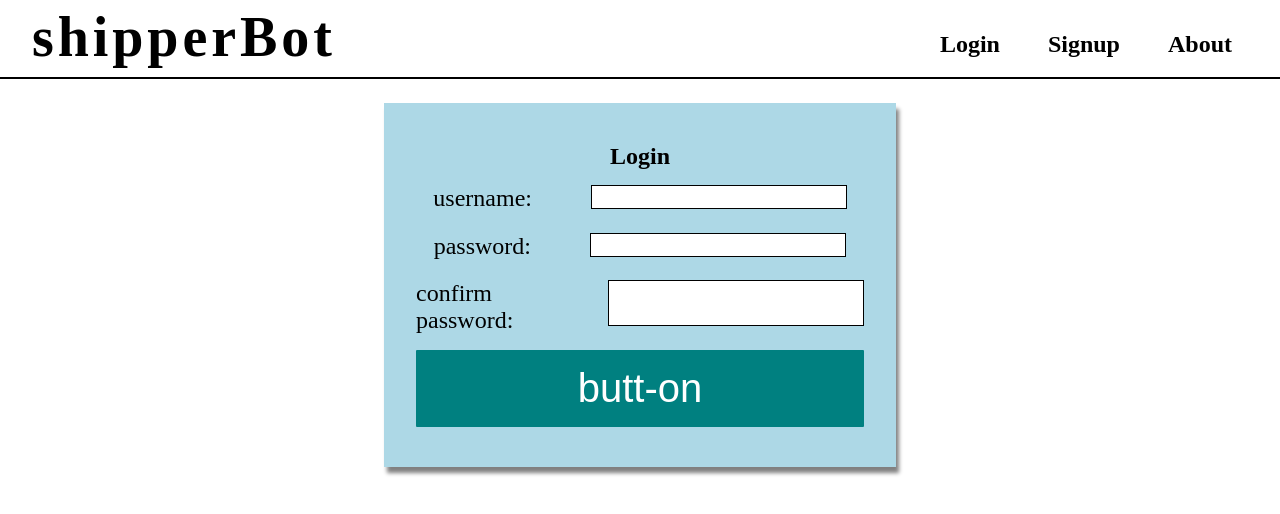
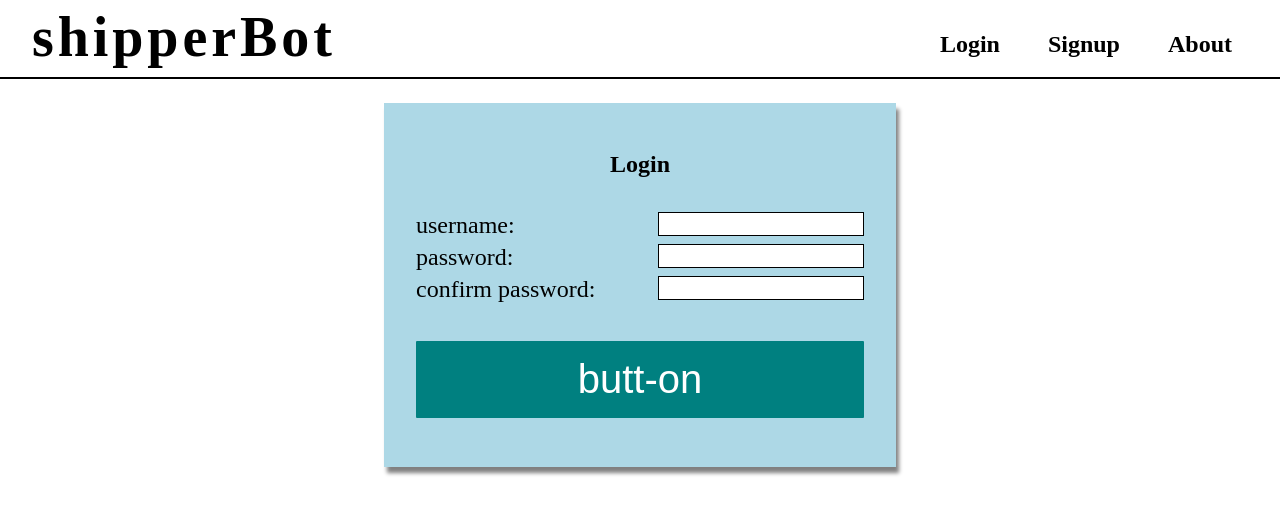
Before and after one commit to austin-bagwell/shipperbot-frontend, a React (Create React App) app: page /signup in a window 1280 px wide. Shown: the top 514 px of the page. Built offline with nearby package versions, Linux system fonts and the light colour scheme.

Commit message:
extract LabeledInput from Signup, adjust styling

```diff
--- a/src/components/elements/Input/LabeledInput.jsx
+++ b/src/components/elements/Input/LabeledInput.jsx
@@ -11,7 +11,7 @@ export function LabeledInput({ label, type, name }) {
 
 const Wrapper = styled.div`
   display: flex;
-  justify-content: space-around;
+  justify-content: space-between;
 `;
 
 const Label = styled.label`
--- a/src/pages/Login.js
+++ b/src/pages/Login.js
@@ -6,6 +6,7 @@ export default function Login() {
   return (
     <MainContentWrapper>
       <AuthForm>
+        <div>
           <LabeledInput
             type="text"
             name="username"
@@ -16,6 +17,7 @@ export default function Login() {
             name="password"
             label="password: "
           ></LabeledInput>
+        </div>
       </AuthForm>
     </MainContentWrapper>
   );
--- a/src/pages/Signup.js
+++ b/src/pages/Signup.js
@@ -1,95 +1,27 @@
-import styled from "styled-components";
 import { MainContentWrapper } from "../components/wrappers/flexWrappers";
 import { AuthForm } from "../components/AuthForm";
-
-const FormWrapper = styled.div`
-  background-color: lightblue;
-  box-shadow: 3px 6px 4px grey;
-  max-width: 35vw;
-  min-height: 300px;
-  padding: 2rem;
-  margin: auto;
-  display: flex;
-  flex-direction: column;
-  justify-content: space-between;
-`;
-
-const Form = styled.form`
-  display: flex;
-  flex-direction: column;
-`;
-
-const Label = styled.label`
-  font-size: 1.5rem;
-  max-width: 200px;
-  margin-right: 1.5rem;
-`;
-
-const Input = styled.input`
-  color: blue;
-  min-width: 250px;
-  margin-bottom: 0.5rem;
-  border: 0.2px solid black;
-  min-height: 1.5em;
-`;
-
-const Button = styled.button`
-  min-height: 85px;
-  color: white;
-  font-size: 1.5rem;
-  background-color: teal;
-  border: 0.5px;
-  flex: 0.5 0 85px;
-`;
-
-const Wrapper = styled.div`
-  display: flex;
-  flex-direction: column;
-  justify-content: space-between;
-
-  button:hover {
-    color: black;
-    background-color: #e75480;
-  }
-
-  a:hover {
-    color: darkorange;
-  }
-
-  a:active {
-    color: #e75480;
-  }
-`;
+import { LabeledInput } from "../components/elements/Input/LabeledInput";
 
 export default function Signup() {
-  const submit = (e) => {
-    e.preventDefault();
-    console.log(`clicked signup button`);
-  };
-
   return (
     <MainContentWrapper>
       <AuthForm>
-        <div
-          className="text-input-wrapper"
-          style={{ display: "flex", justifyContent: "space-around" }}
-        >
-          <Label htmlFor="username">username:</Label>
-          <Input name="username" type="text"></Input>
-        </div>
-        <div
-          className="text-input-wrapper"
-          style={{ display: "flex", justifyContent: "space-around" }}
-        >
-          <Label htmlFor="password">password:</Label>
-          <Input name="password" type="password"></Input>
-        </div>
-        <div
-          className="text-input-wrapper"
-          style={{ display: "flex", justifyContent: "space-around" }}
-        >
-          <Label htmlFor="password">confirm password:</Label>
-          <Input name="confirm-password" type="password"></Input>
+        <div>
+          <LabeledInput
+            type="text"
+            name="username"
+            label="username: "
+          ></LabeledInput>
+          <LabeledInput
+            type="password"
+            name="password"
+            label="password: "
+          ></LabeledInput>
+          <LabeledInput
+            type="password"
+            name="confirm-password"
+            label="confirm password: "
+          ></LabeledInput>
         </div>
       </AuthForm>
     </MainContentWrapper>
```
Lines whose indentation alone changed are shown as unchanged.
